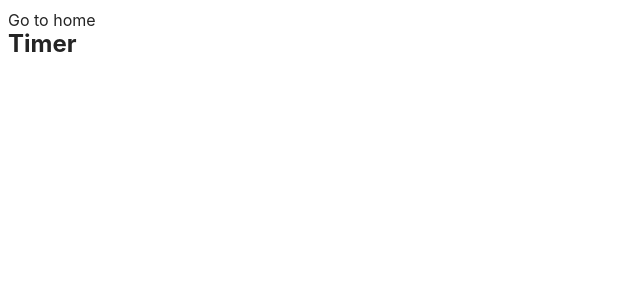
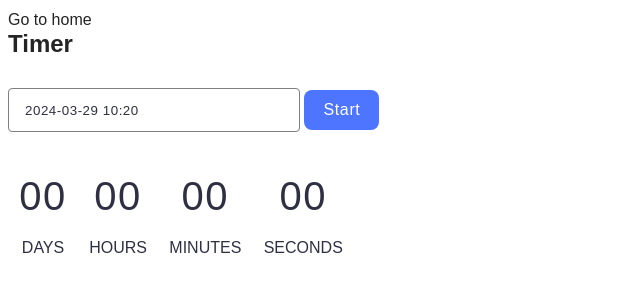
Before and after one commit to OksanaHalenko/goit-js-hw-10, a website built with Vite: page src/1-timer.html in a window 1280 px wide. Shown: the whole page, without its empty margins (0-640 px from the left). Built offline with nearby package versions, Linux system fonts and the light colour scheme.

Commit message:
add calendar

```diff
--- a/package.json
+++ b/package.json
@@ -9,12 +9,14 @@
     "preview": "vite preview"
   },
   "devDependencies": {
-    "vite": "^4.5.2",
-    "glob": "^8.1.0"
+    "glob": "^8.1.0",
+    "vite": "^4.5.2"
   },
   "author": "Alexander Repeta <alexander.repeta@gmail.com>",
   "license": "ISC",
   "dependencies": {
+    "flatpickr": "^4.6.13",
+    "izitoast": "^1.4.0",
     "vite-plugin-full-reload": "^1.0.5",
     "vite-plugin-html-inject": "^1.0.1"
   }
--- a/src/1-timer.html
+++ b/src/1-timer.html
@@ -10,8 +10,30 @@
   <body>
     <section>
       <a href="./index.html">Go to home</a>
-      <h1>Timer</h1>
+      <h1 class="title">Timer</h1>
     </section>
+    <input type="text" id="datetime-picker" />
+    <button class="startbtn" type="button" data-start>Start</button>
+
+    <div class="timer">
+      <div class="field">
+        <span class="value" data-days>00</span>
+        <span class="label">Days</span>
+      </div>
+      <div class="field">
+        <span class="value" data-hours>00</span>
+        <span class="label">Hours</span>
+      </div>
+      <div class="field">
+        <span class="value" data-minutes>00</span>
+        <span class="label">Minutes</span>
+      </div>
+      <div class="field">
+        <span class="value" data-seconds>00</span>
+        <span class="label">Seconds</span>
+      </div>
+    </div>
+
     <script type="module" src="./js/1-timer.js"></script>
   </body>
 </html>
--- a/src/css/1-timer.css
+++ b/src/css/1-timer.css
@@ -0,0 +1,61 @@
+.title {
+  margin-bottom: 32px;
+}
+.timer {
+}
+#datetime-picker {
+  margin-bottom: 40px;
+  border: 1px solid #808080;
+  border-radius: 4px;
+  width: 272px;
+  height: 40px;
+  padding-left: 16px;
+  line-height: 1.5;
+  letter-spacing: 0.04em;
+  color: #2e2f42;
+}
+.startbtn {
+  border: none;
+  border-radius: 8px;
+  padding: 8px 16px;
+  width: 75px;
+  height: 40px;
+  background-color: #4e75ff;
+  font-weight: 500;
+  font-size: 16px;
+  line-height: 1.5;
+  letter-spacing: 0.04em;
+  color: #fff;
+}
+.startbtn:hover,
+.startbtn:focus {
+  background-color: #6c8cff;
+}
+.startbtn:disabled {
+  background-color: #cfcfcf;
+  color: #989898;
+}
+.timer {
+  display: flex;
+  flex-wrap: wrap;
+  justify-content: space-around;
+  width: 346px;
+  height: 72px;
+}
+.field {
+  display: flex;
+  flex-direction: column;
+  align-items: center;
+  gap: 16px;
+}
+.value {
+  font-size: 40px;
+  line-height: 1.2;
+  letter-spacing: 0.04em;
+  color: #2e2f42;
+}
+.label {
+  text-transform: uppercase;
+  line-height: 1.5;
+  color: #2e2f42;
+}
--- a/src/css/styles.css
+++ b/src/css/styles.css
@@ -9,7 +9,7 @@
 @import url('./2-snackbar.css');
 
 :root {
-  font-family: Inter, Avenir, Helvetica, Arial, sans-serif;
+  font-family: 'Montserrat', sans-serif;
   font-size: 16px;
   line-height: 24px;
   font-weight: 400;
--- a/src/js/1-timer.js
+++ b/src/js/1-timer.js
@@ -0,0 +1,28 @@
+import flatpickr from "flatpickr";
+import "flatpickr/dist/flatpickr.min.css";
+
+const dateTimeInput = document.querySelector("#datetime-picker");
+const startBtn = document.querySelector("button[data-start]");
+const timer = document.querySelector(".timer");
+
+let userSelectedDate;
+startBtn.disabled = false;
+const options = {
+  enableTime: true,
+  time_24hr: true,
+  defaultDate: new Date(),
+  minuteIncrement: 1,
+  onClose(selectedDates) {
+      console.log(selectedDates[0]);
+      const currentTime = Date.now();
+      if (currentTime - selectedDates[0].getTime() >= 0) {
+        startBtn.disabled = true;
+          window.alert("Please choose a date in the future");
+      } else {
+           startBtn.disabled = false;
+      userSelectedDate = selectedDates[0];
+      }
+
+  },
+};
+flatpickr("#datetime-picker", options);
```
Also changed, not shown: 1 other file.
